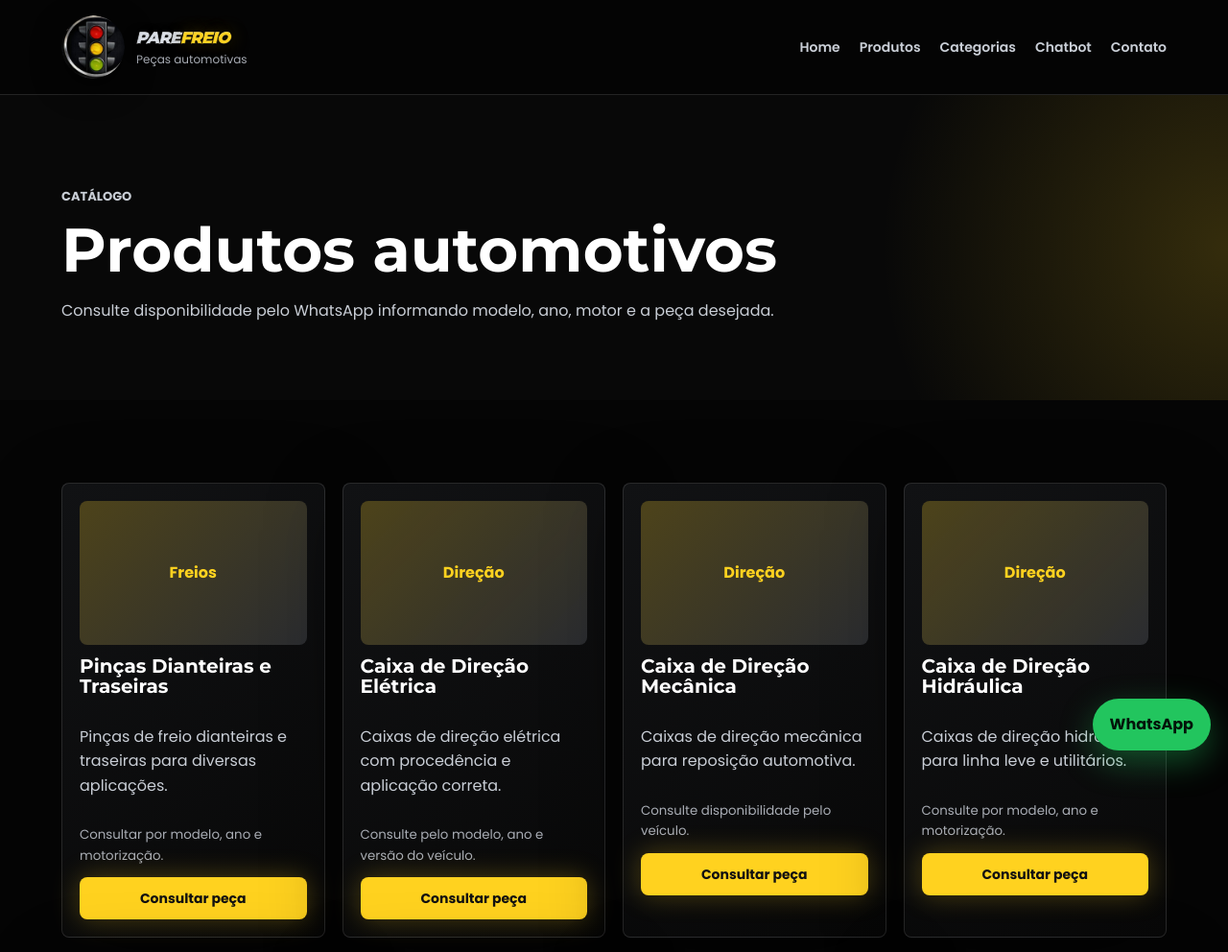
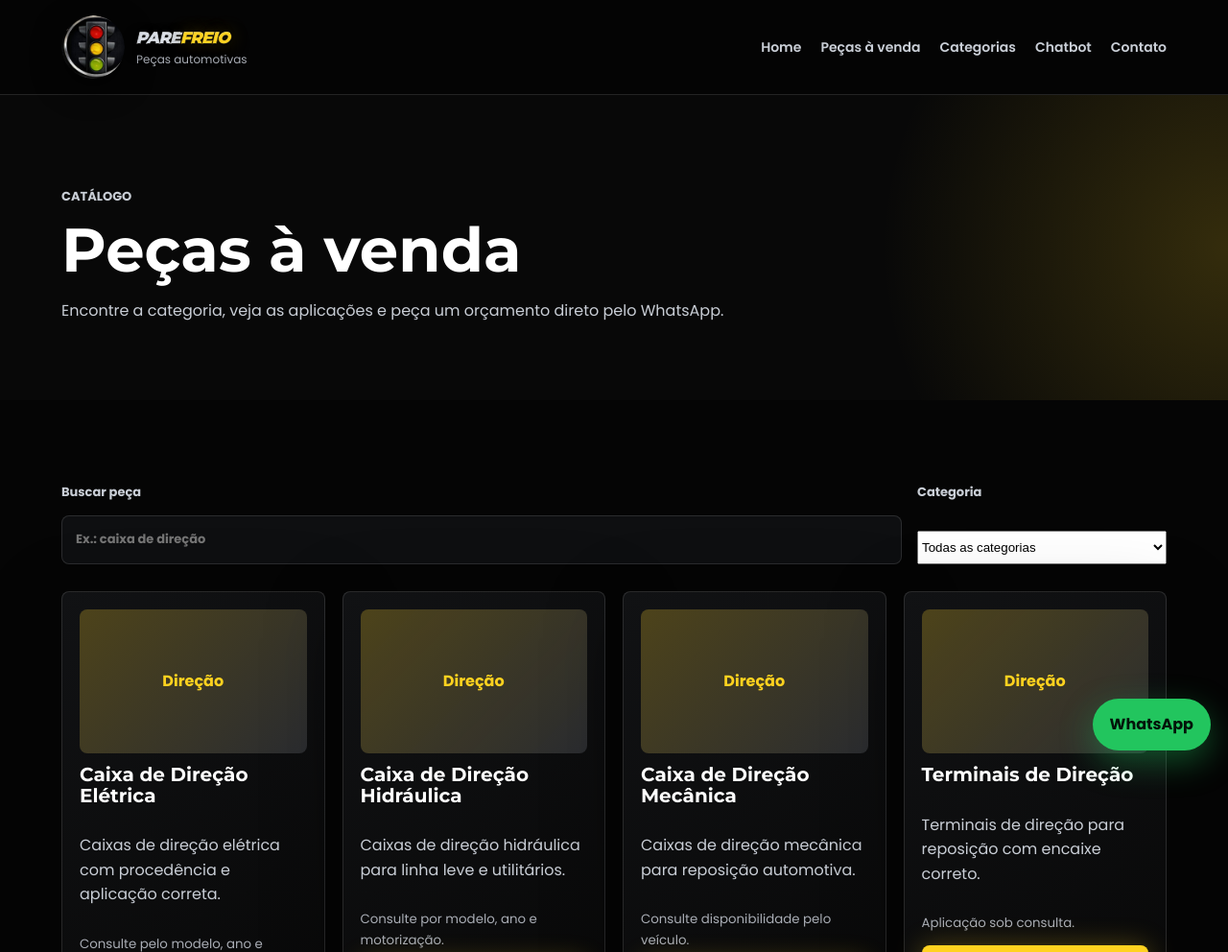
Before and after one commit to juliocesar-ADS/Site-da-empresa-PareFreio, a Flask app: page /produtos in a window 1280 px wide. Shown: the top 992 px of the page at 96% size. Run offline with Flask 3, Linux system fonts and the light colour scheme; data comes from the database, SQL or seed files in the repository; both versions use the stored data as it was after the commit.

Commit message:
feat: automatiza catalogo e deploy no Pages
Adiciona persistencia local ou MySQL para produtos e leads, busca no catalogo e workflow de publicacao estatica no GitHub Pages.

Co-authored-by: Copilot <223556219+Copilot@users.noreply.github.com>

```diff
--- a/app.py
+++ b/app.py
@@ -1,5 +1,7 @@
 import os
+import sqlite3
 from datetime import datetime
+from pathlib import Path
 from urllib.parse import quote_plus
 
 from dotenv import load_dotenv
@@ -14,26 +16,9 @@ MYSQL_HOST = os.getenv("MYSQL_HOST")
 MYSQL_USER = os.getenv("MYSQL_USER")
 MYSQL_PASSWORD = os.getenv("MYSQL_PASSWORD")
 MYSQL_DB = os.getenv("MYSQL_DB")
+SQLITE_PATH = Path(os.getenv("SQLITE_PATH", "database/parefreio.sqlite3"))
 
 DB_AVAILABLE = all([MYSQL_HOST, MYSQL_USER, MYSQL_PASSWORD, MYSQL_DB])
-
-def get_connection():
-    if not DB_AVAILABLE:
-        return None
-    try:
-        import pymysql
-        return pymysql.connect(
-            host=MYSQL_HOST,
-            user=MYSQL_USER,
-            password=MYSQL_PASSWORD,
-            database=MYSQL_DB,
-            charset="utf8mb4",
-            cursorclass=pymysql.cursors.DictCursor,
-        )
-    except Exception as exc:
-        app.logger.warning("Não foi possível conectar ao banco: %s", exc)
-        return None
-
 
 PRODUCTS = [
     {
@@ -98,6 +83,105 @@ PRODUCTS = [
     },
 ]
 
+
+def get_mysql_connection():
+    try:
+        import pymysql
+        return pymysql.connect(
+            host=MYSQL_HOST,
+            user=MYSQL_USER,
+            password=MYSQL_PASSWORD,
+            database=MYSQL_DB,
+            charset="utf8mb4",
+            cursorclass=pymysql.cursors.DictCursor,
+        )
+    except Exception as exc:
+        app.logger.warning("Não foi possível conectar ao banco: %s", exc)
+        return None
+
+
+def get_sqlite_connection():
+    SQLITE_PATH.parent.mkdir(parents=True, exist_ok=True)
+    connection = sqlite3.connect(SQLITE_PATH)
+    connection.row_factory = sqlite3.Row
+    connection.execute(
+        """
+        CREATE TABLE IF NOT EXISTS produtos (
+            id INTEGER PRIMARY KEY AUTOINCREMENT,
+            nome TEXT NOT NULL UNIQUE,
+            categoria TEXT NOT NULL,
+            descricao TEXT NOT NULL,
+            compatibilidade TEXT,
+            imagem TEXT,
+            ativo INTEGER NOT NULL DEFAULT 1,
+            criado_em TEXT NOT NULL DEFAULT CURRENT_TIMESTAMP
+        )
+        """
+    )
+    connection.execute(
+        """
+        CREATE TABLE IF NOT EXISTS leads (
+            id INTEGER PRIMARY KEY AUTOINCREMENT,
+            nome TEXT NOT NULL,
+            telefone TEXT NOT NULL,
+            email TEXT,
+            veiculo TEXT,
+            mensagem TEXT NOT NULL,
+            origem TEXT DEFAULT 'site',
+            criado_em TEXT NOT NULL
+        )
+        """
+    )
+    connection.executemany(
+        """
+        INSERT OR IGNORE INTO produtos
+            (nome, categoria, descricao, compatibilidade)
+        VALUES (?, ?, ?, ?)
+        """,
+        [
+            (p["name"], p["category"], p["description"], p["compatibility"])
+            for p in PRODUCTS
+        ],
+    )
+    connection.commit()
+    return connection
+
+
+def get_products():
+    connection = get_mysql_connection() if DB_AVAILABLE else None
+    if connection:
+        try:
+            with connection.cursor() as cursor:
+                cursor.execute(
+                    """
+                    SELECT nome AS name, categoria AS category, descricao AS description,
+                           compatibilidade AS compatibility
+                    FROM produtos
+                    WHERE ativo = 1
+                    ORDER BY categoria, nome
+                    """
+                )
+                return cursor.fetchall()
+        except Exception as exc:
+            app.logger.warning("Não foi possível carregar produtos do MySQL: %s", exc)
+        finally:
+            connection.close()
+
+    connection = get_sqlite_connection()
+    try:
+        rows = connection.execute(
+            """
+            SELECT nome AS name, categoria AS category, descricao AS description,
+                   compatibilidade AS compatibility
+            FROM produtos
+            WHERE ativo = 1
+            ORDER BY categoria, nome
+            """
+        ).fetchall()
+        return [dict(row) for row in rows]
+    finally:
+        connection.close()
+
 SERVICES = [
     {
         "title": "Freios",
@@ -119,44 +203,55 @@ SERVICES = [
 
 
 def save_lead(data):
-    connection = get_connection()
-    if not connection:
-        app.logger.warning("Banco indisponível, lead não salvo.")
-        return False
+    connection = get_mysql_connection() if DB_AVAILABLE else None
     try:
-        with connection.cursor() as cursor:
-            cursor.execute(
+        values = (
+            data.get("nome"),
+            data.get("telefone"),
+            data.get("email"),
+            data.get("veiculo"),
+            data.get("mensagem"),
+            data.get("origem", "site"),
+            datetime.utcnow(),
+        )
+        if connection:
+            with connection.cursor() as cursor:
+                cursor.execute(
+                    """
+                    INSERT INTO leads (nome, telefone, email, veiculo, mensagem, origem, criado_em)
+                    VALUES (%s, %s, %s, %s, %s, %s, %s)
+                    """,
+                    values,
+                )
+        else:
+            connection = get_sqlite_connection()
+            connection.execute(
                 """
                 INSERT INTO leads (nome, telefone, email, veiculo, mensagem, origem, criado_em)
-                VALUES (%s, %s, %s, %s, %s, %s, %s)
+                VALUES (?, ?, ?, ?, ?, ?, ?)
                 """,
-                (
-                    data.get("nome"),
-                    data.get("telefone"),
-                    data.get("email"),
-                    data.get("veiculo"),
-                    data.get("mensagem"),
-                    data.get("origem", "site"),
-                    datetime.utcnow(),
-                ),
+                values,
             )
-            connection.commit()
+        connection.commit()
         return True
     except Exception as exc:
-        app.logger.warning("Lead not saved: %s", exc)
+        app.logger.warning("Lead não salvo: %s", exc)
         return False
     finally:
-        connection.close()
+        if connection:
+            connection.close()
 
 
 @app.route("/")
 def index():
-    return render_template("index.html", products=PRODUCTS[:4], services=SERVICES)
+    return render_template("index.html", products=get_products()[:4], services=SERVICES)
 
 
 @app.route("/produtos")
 def produtos():
-    return render_template("produtos.html", products=PRODUCTS)
+    products = get_products()
+    categories = sorted({product["category"] for product in products})
+    return render_template("produtos.html", products=products, categories=categories)
 
 
 @app.route("/servicos")
--- a/static/css/style.css
+++ b/static/css/style.css
@@ -478,6 +478,30 @@ h3 { font-size: 22px; }
 .product-card { padding: 18px; display: flex; flex-direction: column; gap: 12px; }
 .product-card h2, .product-card h3 { font-size: 20px; }
 .product-card small { color: var(--muted); }
+.product-card[hidden] { display: none; }
+
+.catalog-toolbar {
+    display: grid;
+    grid-template-columns: minmax(0, 1fr) 260px;
+    gap: 16px;
+    margin-bottom: 28px;
+}
+
+.catalog-toolbar label {
+    color: var(--silver);
+    font-size: 13px;
+    font-weight: 700;
+}
+
+.catalog-toolbar input,
+.catalog-toolbar select {
+    margin-top: 7px;
+}
+
+.catalog-empty {
+    margin: 28px 0 0;
+    color: var(--silver);
+}
 
 .product-img {
     display: grid;
@@ -660,6 +684,7 @@ textarea { min-height: 140px; resize: vertical; }
     h1 { font-size: clamp(34px, 10vw, 44px); }
     .hero-copy { font-size: 16px; }
     .card-grid, .product-grid, .reviews, .category-list, .benefits { grid-template-columns: 1fr; }
+    .catalog-toolbar { grid-template-columns: 1fr; }
     .site-footer { flex-direction: column; }
     .chat-input { grid-template-columns: 1fr; }
 
--- a/static/js/script.js
+++ b/static/js/script.js
@@ -4,6 +4,32 @@ const nav = document.querySelector("[data-nav]");
 if (navToggle && nav) {
     navToggle.addEventListener("click", () => nav.classList.toggle("open"));
 }
+
+const productSearch = document.querySelector("[data-product-search]");
+const productCategory = document.querySelector("[data-product-category]");
+const productCards = [...document.querySelectorAll("[data-product-card]")];
+const productEmpty = document.querySelector("[data-product-empty]");
+
+function filterProducts() {
+    if (!productCards.length) return;
+
+    const search = (productSearch?.value || "").trim().toLowerCase();
+    const category = productCategory?.value || "";
+    let visible = 0;
+
+    productCards.forEach((card) => {
+        const matchesSearch = !search || card.dataset.name.includes(search);
+        const matchesCategory = !category || card.dataset.category === category;
+        const shouldShow = matchesSearch && matchesCategory;
+        card.hidden = !shouldShow;
+        if (shouldShow) visible += 1;
+    });
+
+    if (productEmpty) productEmpty.hidden = visible > 0;
+}
+
+productSearch?.addEventListener("input", filterProducts);
+productCategory?.addEventListener("change", filterProducts);
 
 if (window.AOS) {
     AOS.init({ duration: 700, once: true, offset: 80 });
--- a/templates/base.html
+++ b/templates/base.html
@@ -57,7 +57,7 @@
       </button>
       <nav class="site-nav" data-nav>
         <a href="{{ url_for('index') }}">Home</a>
-        <a href="{{ url_for('produtos') }}">Produtos</a>
+        <a href="{{ url_for('produtos') }}">Peças à venda</a>
         <a href="{{ url_for('servicos') }}">Categorias</a>
         <a href="{{ url_for('chatbot') }}">Chatbot</a>
         <a href="{{ url_for('contato') }}">Contato</a>
--- a/templates/produtos.html
+++ b/templates/produtos.html
@@ -5,14 +5,29 @@
 {% block content %}
 <section class="page-hero">
     <p class="eyebrow">Catálogo</p>
-    <h1>Produtos automotivos</h1>
-    <p>Consulte disponibilidade pelo WhatsApp informando modelo, ano, motor e a peça desejada.</p>
+    <h1>Peças à venda</h1>
+    <p>Encontre a categoria, veja as aplicações e peça um orçamento direto pelo WhatsApp.</p>
 </section>
 
 <section class="section">
-    <div class="product-grid">
+    <div class="catalog-toolbar" aria-label="Filtros do catálogo">
+        <label class="catalog-search">
+            Buscar peça
+            <input type="search" placeholder="Ex.: caixa de direção" data-product-search>
+        </label>
+        <label class="catalog-filter">
+            Categoria
+            <select data-product-category>
+                <option value="">Todas as categorias</option>
+                {% for category in categories %}
+                <option value="{{ category }}">{{ category }}</option>
+                {% endfor %}
+            </select>
+        </label>
+    </div>
+    <div class="product-grid" data-product-grid>
         {% for product in products %}
-        <article class="product-card" data-aos="fade-up">
+        <article class="product-card" data-aos="fade-up" data-product-card data-category="{{ product.category }}" data-name="{{ product.name | lower }}">
             <div class="product-img">{{ product.category }}</div>
             <h2>{{ product.name }}</h2>
             <p>{{ product.description }}</p>
@@ -21,5 +36,6 @@
         </article>
         {% endfor %}
     </div>
+    <p class="catalog-empty" data-product-empty hidden>Nenhuma peça encontrada. Tente outro termo ou fale conosco pelo WhatsApp.</p>
 </section>
 {% endblock %}
```
Also changed, not shown: database/schema.sql (+13 -1 lines), scripts/build_pages.py (added, +51 -0 lines), .github/workflows/pages.yml (added), README.md, 1 other file.
